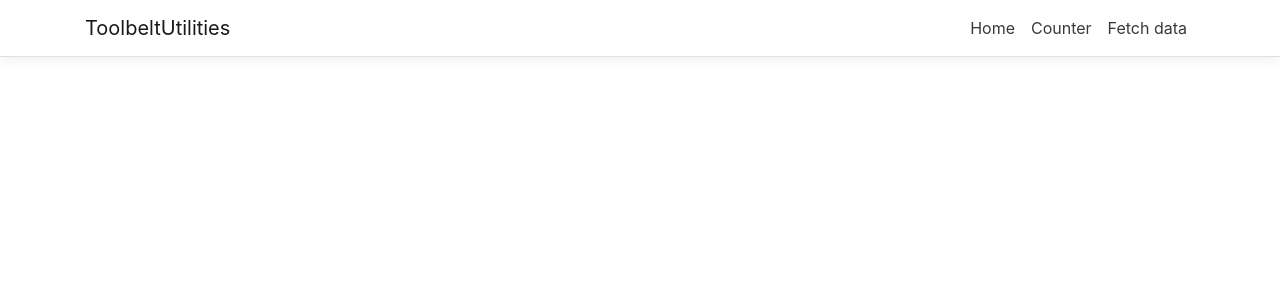
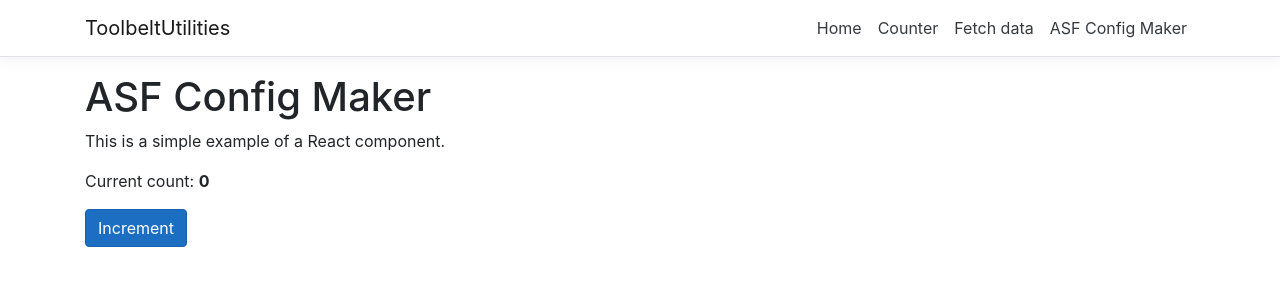
Before and after one commit to RogueViolation/ToolbeltUtilities, a React (Create React App) app in the folder ToolbeltUtilities/ClientApp/: page /config-maker in a window 1280 px wide. Shown: the top 300 px of the page. Built offline with nearby package versions, Linux system fonts and the light colour scheme.

Commit message:
Added a new tab for specialized configuration maker.

```diff
--- a/ToolbeltUtilities/ClientApp/src/App.js
+++ b/ToolbeltUtilities/ClientApp/src/App.js
@@ -4,18 +4,20 @@ import { Layout } from './components/Layout';
 import { Home } from './components/Home';
 import { FetchData } from './components/FetchData';
 import { Counter } from './components/Counter';
+import { ConfigMaker } from './components/ConfigMaker';
 
 import './custom.css'
 
 export default class App extends Component {
     static displayName = App.name;
 
-  render () {
+    render() {
         return (
             <Layout>
                 <Route exact path='/' component={Home} />
                 <Route path='/counter' component={Counter} />
                 <Route path='/fetch-data' component={FetchData} />
+                <Route path='/config-maker' component={ConfigMaker} />
             </Layout>
         );
     }
--- /dev/null
+++ b/ToolbeltUtilities/ClientApp/src/components/ConfigMaker.js
@@ -0,0 +1,31 @@
+import React, { Component } from 'react';
+
+export class ConfigMaker extends Component {
+    static displayName = ConfigMaker.name;
+
+    constructor(props) {
+        super(props);
+        this.state = { currentCount: 0 };
+        this.incrementCounter = this.incrementCounter.bind(this);
+    }
+
+    incrementCounter() {
+        this.setState({
+            currentCount: this.state.currentCount + 1
+        });
+    }
+
+    render() {
+        return (
+            <div>
+                <h1>ASF Config Maker</h1>
+
+                <p>This is a simple example of a React component.</p>
+
+                <p aria-live="polite">Current count: <strong>{this.state.currentCount}</strong></p>
+
+                <button className="btn btn-primary" onClick={this.incrementCounter}>Increment</button>
+            </div>
+        );
+    }
+}
--- a/ToolbeltUtilities/ClientApp/src/components/NavMenu.js
+++ b/ToolbeltUtilities/ClientApp/src/components/NavMenu.js
@@ -37,8 +37,12 @@ export class NavMenu extends Component {
                   <NavLink tag={Link} className="text-dark" to="/counter">Counter</NavLink>
                 </NavItem>
                 <NavItem>
-                  <NavLink tag={Link} className="text-dark" to="/fetch-data">Fetch data</NavLink>
+                    <NavLink tag={Link} className="text-dark" to="/fetch-data">Fetch data</NavLink>
                 </NavItem>
+                <NavItem>
+                    <NavLink tag={Link} className="text-dark" to="/config-maker">ASF Config Maker</NavLink>
+                </NavItem>
+
               </ul>
             </Collapse>
           </Container>
```
Also changed, not shown: ToolbeltUtilities/ClientApp/src/components/Home.js (line endings or trailing spaces). Lines whose indentation alone changed are shown as unchanged.
